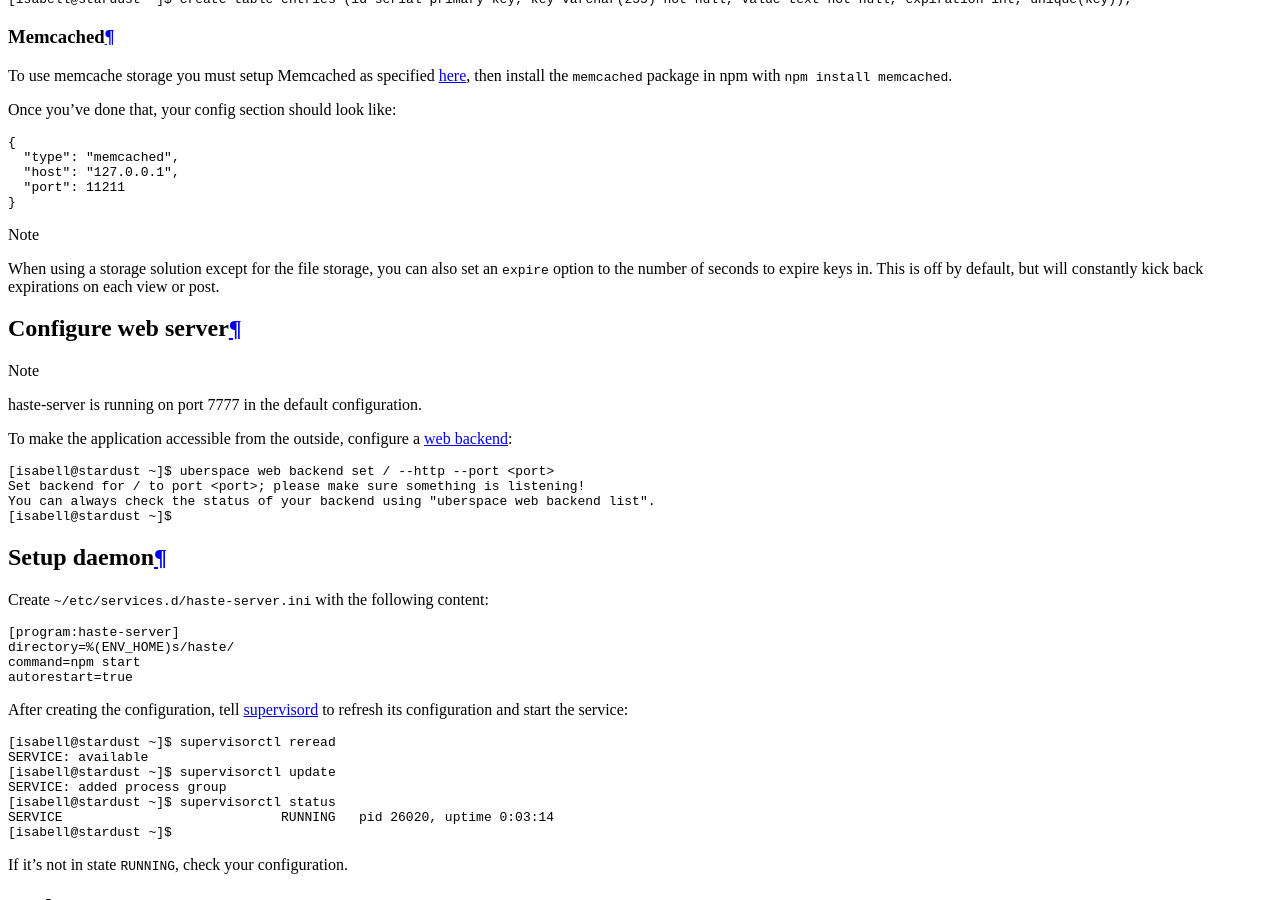
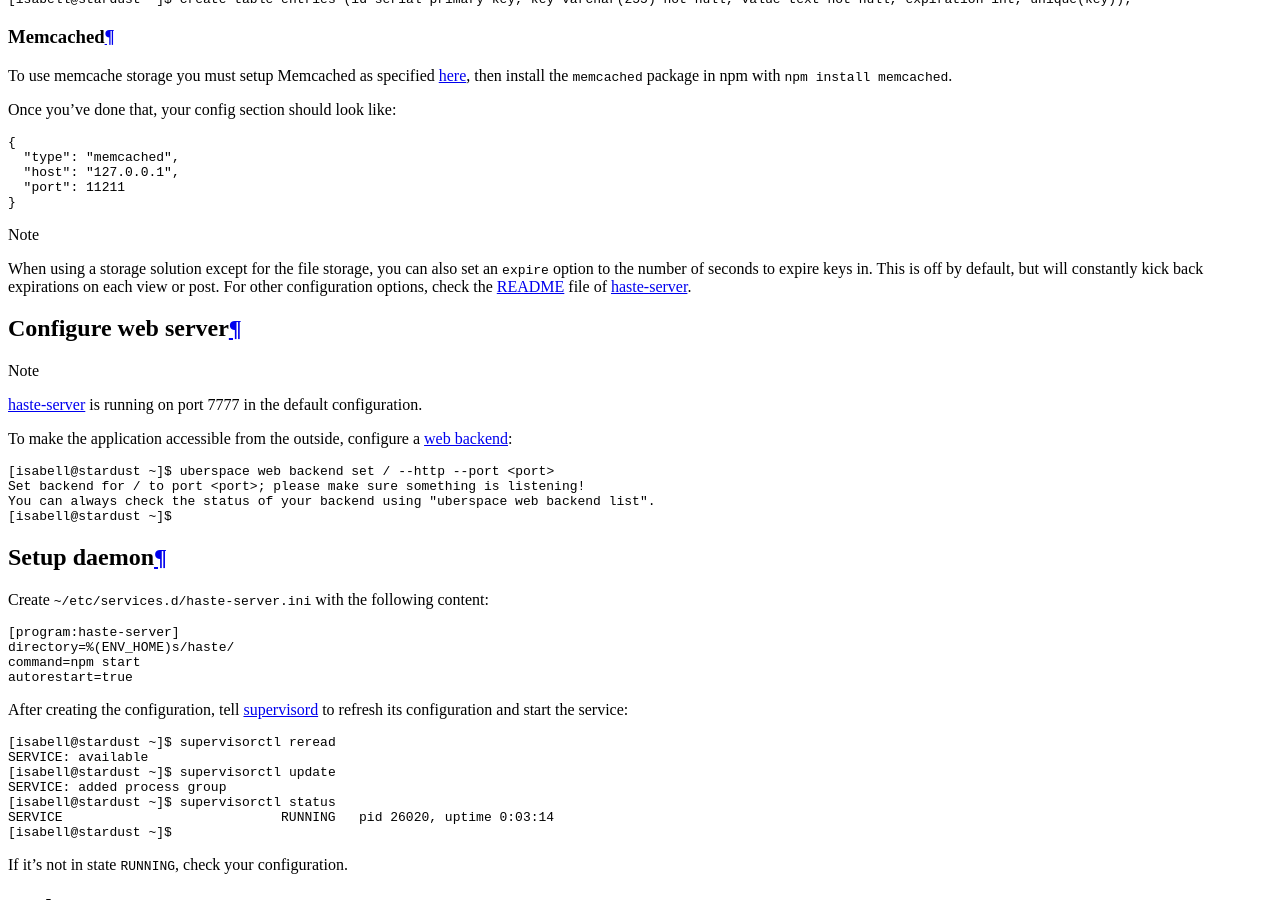
Before and after one commit to Uberspace/lab, a Sphinx documentation site: the page built from source/guide_hasteserver.rst, in a window 1280 px wide and 900 px high, scrolled down 4660 px. Built offline with Sphinx 7.4.7 and the Read the Docs theme 2.0.0, drawn with Linux system fonts in a browser that asks for light colours; some of the changed text lies outside the part shown.

Commit message:
[haste] note for other configuration options

```diff
--- a/source/guide_hasteserver.rst
+++ b/source/guide_hasteserver.rst
@@ -73,7 +73,7 @@
 Configure storage
 ===================
 
-`Haste server`_ currently supports six storage solutions, of which four are supported by Uberspace.
+haste-server_ currently supports six storage solutions, of which four are supported by Uberspace.
 
 File
 ------
@@ -147,13 +147,14 @@
 .. note::
 
   When using a storage solution except for the file storage, you can also set an ``expire`` option to the number of seconds to expire keys in. This is off by default, but will constantly kick back expirations on each view or post.
+  For other configuration options, check the README_ file of haste-server_.
 
 Configure web server
 ==========================
 
 .. note::
 
-    haste-server is running on port 7777 in the default configuration.
+    haste-server_ is running on port 7777 in the default configuration.
 
 .. include:: includes/web-backend.rst
 
@@ -199,9 +200,10 @@
 It might take a few minutes before Haste server comes back online because ``npm`` re-checks and installs dependencies. You can check the service's log file using ``supervisorctl tail -f haste-server``.
 
 .. _Haste: https://github.com/seejohnrun/haste-server
-.. _`Haste server`: https://github.com/seejohnrun/haste-server
+.. _haste-server: https://github.com/seejohnrun/haste-server
 .. _hastebin.com: https://hastebin.com
 .. _GitHub: https://github.com/seejohnrun/haste-server
+.. _README: https://github.com/seejohnrun/haste-server/blob/master/README.md
 
 ----
 
```
